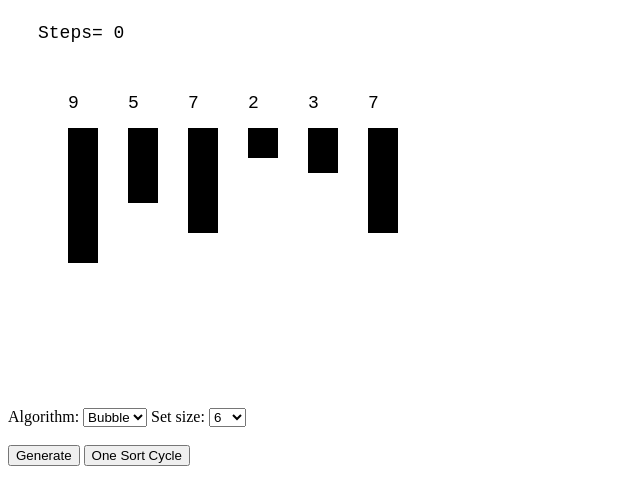
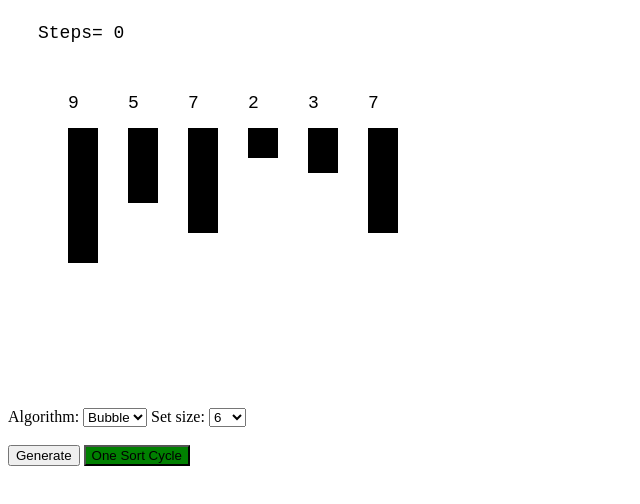
Before and after one commit to suss5/sort, a plain HTML site: page index.html in a window 1280 px wide. Shown: the whole page, without its empty margins (0-640 px from the left). Drawn offline with Linux system fonts and the light colour scheme.

Commit message:
Update index.html

```diff
--- a/index.html
+++ b/index.html
@@ -140,7 +140,7 @@ function working(onoff){
  }
  else{
   work=false
-  sortButton.style.backgroundColor="light green"
+  sortButton.style.backgroundColor="green"
  }
 }
 </script>
```
